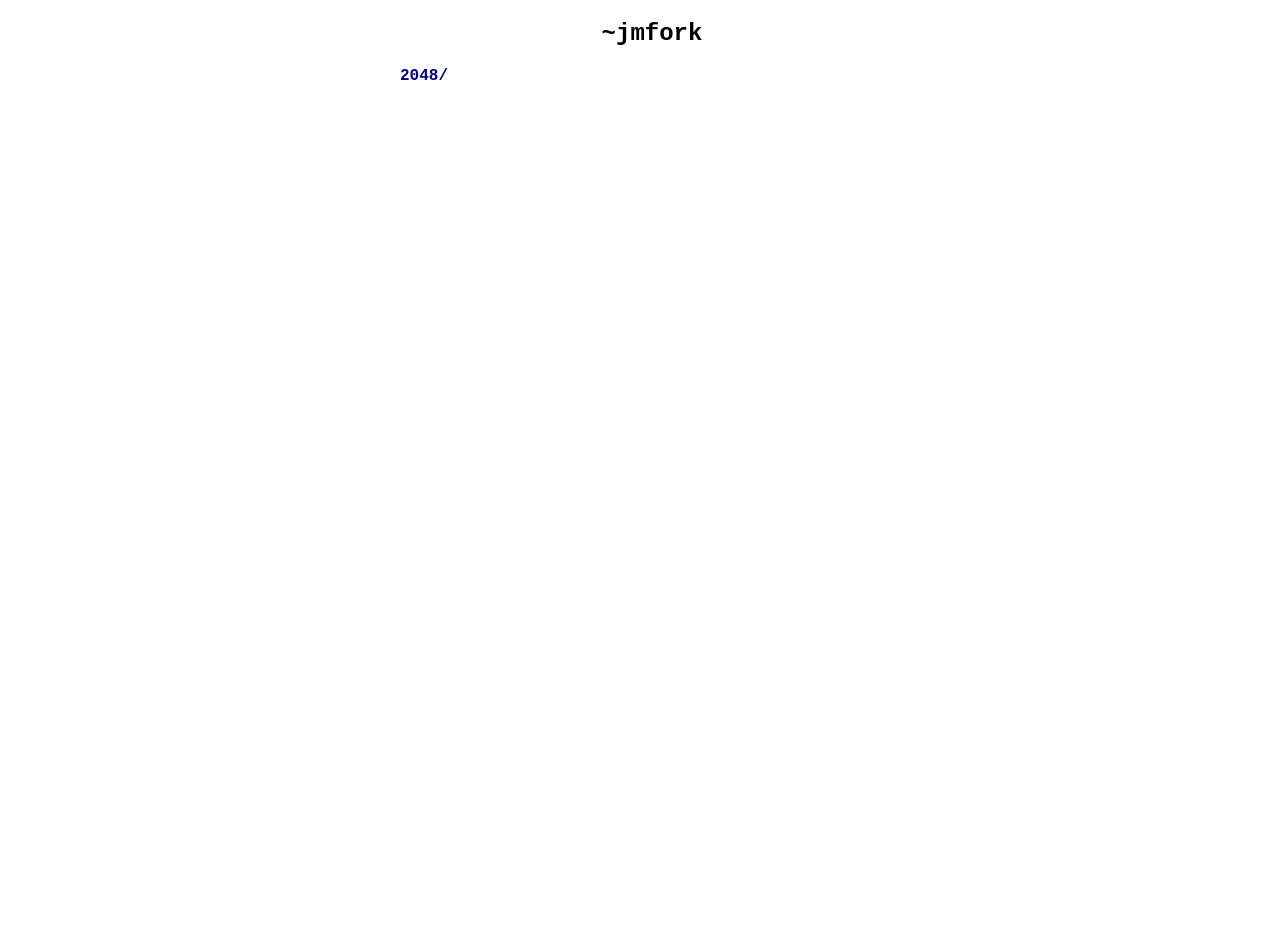
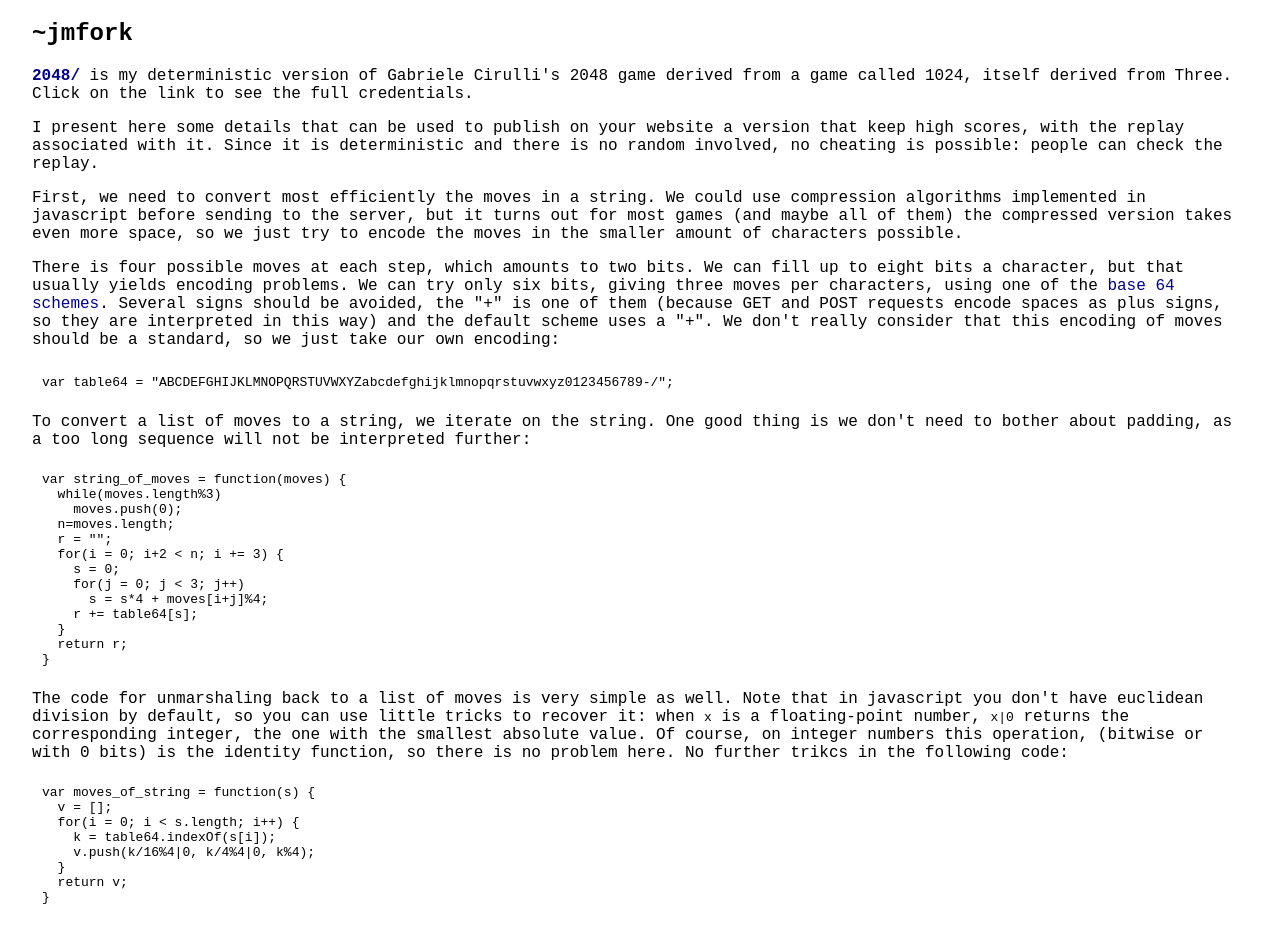
Before and after one commit to jmfork/jmfork.github.io, a plain HTML site: page index.html in a window 1280 px wide. Before the commit the page ends 800 px from the top, so only its background shows below. Drawn offline with Linux system fonts and the light colour scheme.

Commit message:
filling index page with text

```diff
--- a/index.html
+++ b/index.html
@@ -16,7 +16,7 @@ a { color:#008; text-decoration:none;}
 a:hover { text-decoration:underline;}
 h2>a { color:#000; text-decoration:none;}
 div#content { text-align:left; }
-body {font-family:monospace,verdana,arial; margin-left:2em; text-align:center;}
+body {font-family:monospace,verdana,arial; margin-left:2em;  margin-right:2em; }
 #log { display:none; position:absolute; right:0; width:40%; }
 .done,     .done    >a {color:#070;}
 .doing,    .doing   >a {color:#005;}
@@ -27,14 +27,81 @@ input {font-family:monospace;}
 td {padding-right:10px;}
 th {padding-right:10px;}
 pre#errors{color:red;font-weight:bold;}
+pre.prettyprint {padding:10px;}
 </style>
+<script src="https://google-code-prettify.googlecode.com/svn/loader/run_prettify.js"></script>
 <title>~jmfork</title>
 </head>
 <body>
 <h2><a href=".">~jmfork</a></h2>
-<div style="width:49em">
-<p><strong><a href="./2048/">2048/</a></strong>
+<div>
+<p><strong><a href="./2048/">2048/</a></strong> is my deterministic
+version of Gabriele Cirulli's 2048 game derived from a game called
+1024, itself derived from Three.  Click on the link to see the full
+credentials.
 </p>
+<p>
+  I present here some details that can be used to publish on your
+  website a version that keep high scores, with the replay associated
+  with it.  Since it is deterministic and there is no random involved,
+  no cheating is possible: people can check the replay.
+</p>
+<p>
+  First, we need to convert most efficiently the moves in a string.
+  We could use compression algorithms implemented in javascript before
+  sending to the server, but it turns out for most games (and maybe
+  all of them) the compressed version takes even more space, so we
+  just try to encode the moves in the smaller amount of characters
+  possible.
+</p>
+<p>
+  There is four possible moves at each step, which amounts to two
+  bits.  We can fill up to eight bits a character, but that usually
+  yields encoding problems.  We can try only six bits, giving three
+  moves per characters, using one of
+  the <a href="http://en.wikipedia.org/wiki/Base64">base 64
+  schemes</a>.  Several signs should be avoided, the "+" is one of
+  them (because GET and POST requests encode spaces as plus signs, so
+  they are interpreted in this way) and the default scheme uses a "+".
+  We don't really consider that this encoding of moves should be a
+  standard, so we just take our own encoding:
+</p>
+<pre class="prettyprint"><code>var table64 = "ABCDEFGHIJKLMNOPQRSTUVWXYZabcdefghijklmnopqrstuvwxyz0123456789-/";
+</code></pre> To convert a list of moves to a string, we iterate on
+the string. One good thing is we don't need to bother about padding,
+as a too long sequence will not be interpreted further:
+<pre class="prettyprint"><code>var string_of_moves = function(moves) {
+  while(moves.length%3)
+    moves.push(0);
+  n=moves.length;
+  r = "";
+  for(i = 0; i+2 &lt; n; i += 3) {
+    s = 0;
+    for(j = 0; j < 3; j++)
+      s = s*4 + moves[i+j]%4;
+    r += table64[s];
+  }
+  return r;
+}
+</code></pre> The code for unmarshaling back to a list of moves is
+very simple as well. Note that in javascript you don't have euclidean
+division by default, so you can use little tricks to recover it: when
+<code class="prettyprint">x</code>
+is a floating-point number,
+<code class="prettyprint">x|0</code> returns the corresponding
+integer, the one with the smallest absolute value.  Of course, on
+integer numbers this operation, (bitwise or with 0 bits) is the
+identity function, so there is no problem here.  No further trikcs in
+the following code:
+<pre class="prettyprint"><code>var moves_of_string = function(s) {
+  v = [];
+  for(i = 0; i &lt; s.length; i++) {
+    k = table64.indexOf(s[i]);
+    v.push(k/16%4|0, k/4%4|0, k%4);
+  }
+  return v;
+}
+</code></pre>
 </div>
 </body>
 </html>
```
